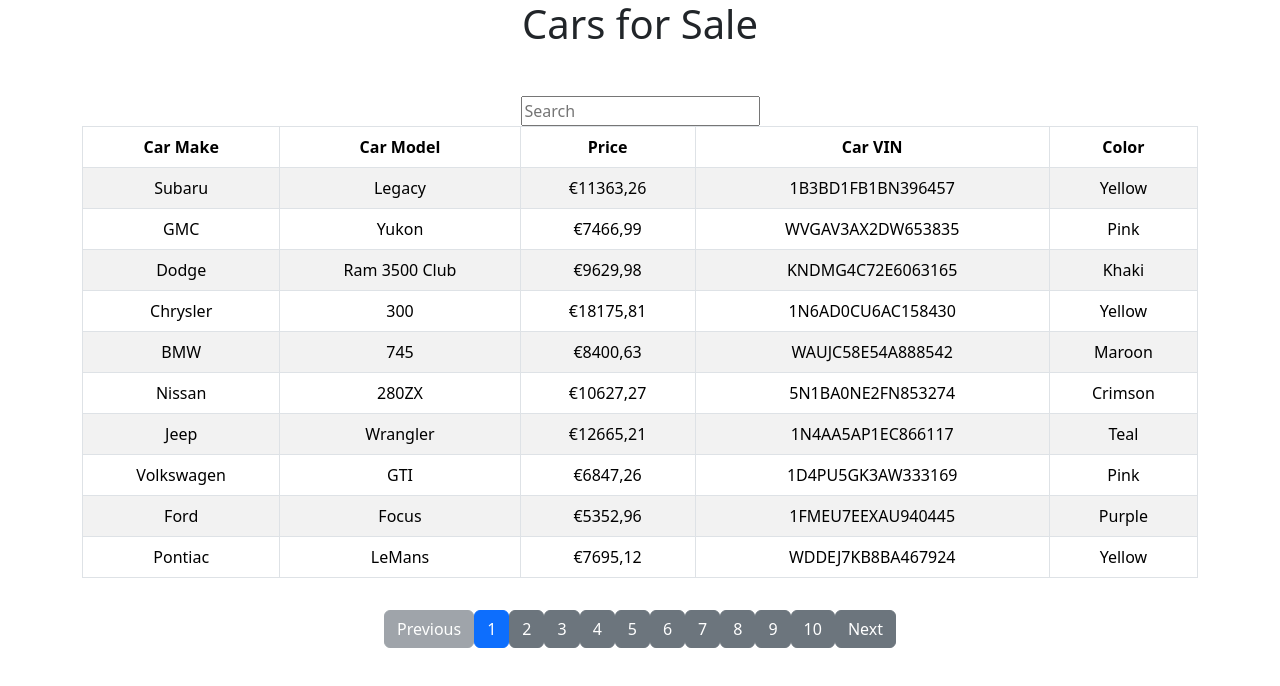
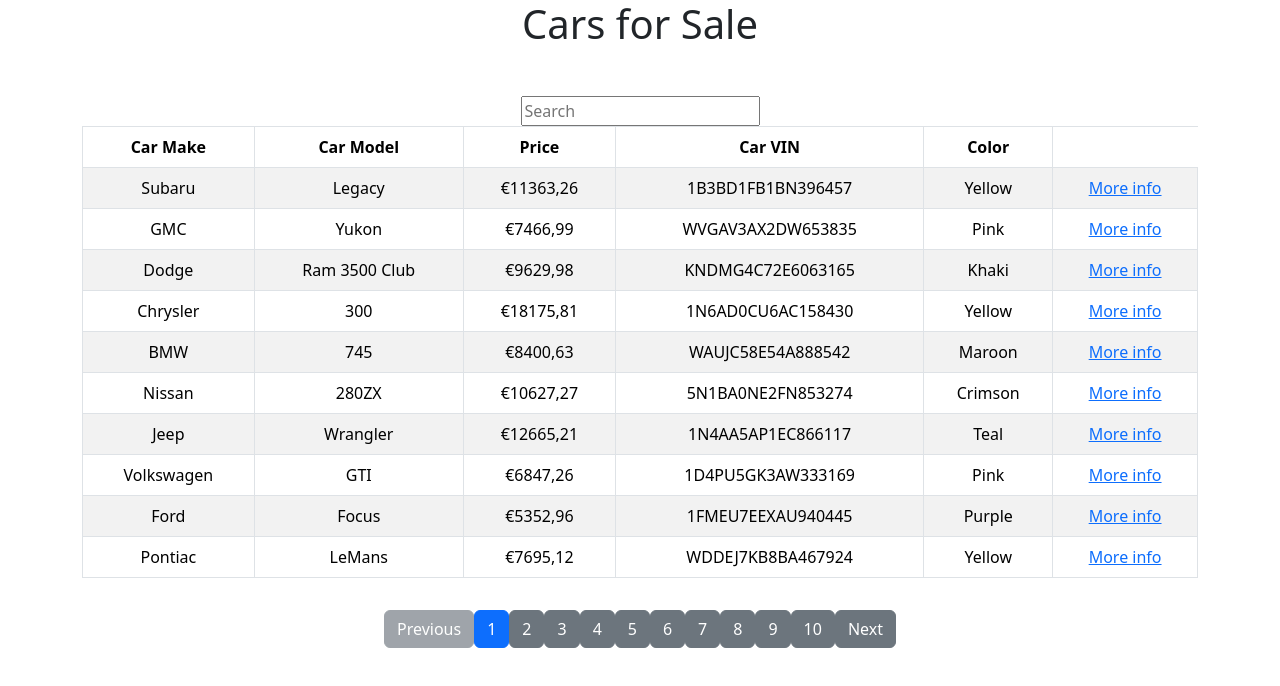
Before and after one commit to HerrKonrad/Scraping-Anti-Scraping-Techniques, a React (Create React App) app in the folder anti-scraping-website/: page / in a window 1280 px wide. Shown: the top 686 px of the page. Built offline with nearby package versions, Linux system fonts and the light colour scheme.

Commit message:
Honeypot pages

```diff
--- a/anti-scraping-website/src/App.js
+++ b/anti-scraping-website/src/App.js
@@ -9,6 +9,7 @@
 import ReCAPTCHA from "react-google-recaptcha";
 import axios from "axios";
 import { BrowserRouter, Routes, Route } from "react-router-dom";
+import HoneypotPage  from './honeypot';
 
 import MockCars from './MockCars';
 import React, { useState, useEffect } from 'react';
@@ -38,6 +39,7 @@
   const [isLying, setIsLying] = useState(false);
   const [filledHoneypot, setFilledHoneypot] = useState(false);
   const [ip, setIP] = useState("");
+
 
   const getIpAddress = async () => {
     if(process.env.REACT_APP_APPLY_FINGERPRINTING === 'true')
@@ -134,26 +136,44 @@
     <div className="App">
     <BrowserRouter>
       <Routes>
-        <Route path="/fake-page-1" element={<div>Ops... You're a bot!!!</div>} />
+        <Route path="/fake-page-1" element={<HoneypotPage />} />
         <Route path="/fake-page-2" element={<div>Ops... You're a bot!!!</div>} />
         <Route path="/fake-page-3" element={<div>Ops... You're a bot!!</div>} />
+        <Route path="/:carId" element={<div>Car Page</div>} />
+        <Route path="/" element={<HomePage
+          isBot={isBot}
+          isLying={isLying}
+          filledHoneypot={filledHoneypot}
+          onChange={onChange}
+          store={store}
+          cars={cars}
+        />} />
+
        </Routes>
       </BrowserRouter>
+    </div>
+  );
+}
+
+const HomePage = ({isBot, isLying, filledHoneypot, onChange, store, cars}) => {
+  return (
+    <div>
+      <div>
           <h1>Cars for Sale</h1>
-
-      {
-        process.env.REACT_APP_APPLY_CAPTCHA === 'true' && (isBot || isLying || filledHoneypot) ?
+             {process.env.REACT_APP_APPLY_CAPTCHA === 'true' && (isBot || isLying || filledHoneypot) ?
              <ReCAPTCHA
              sitekey={process.env.REACT_APP_RECAPTCHA_SITE_KEY}
              onChange={onChange}
            /> :
            <Provider store={store}>
            <MockCars cars={cars} />
-      </Provider>
-      }
-
+           </Provider>}
+          </div>
     </div>
   );
-}
+};
+
+
+
 
 export default App;
--- a/anti-scraping-website/src/MockCars.js
+++ b/anti-scraping-website/src/MockCars.js
@@ -91,13 +91,25 @@
         </tr>
         </thead>
         <tbody>
+
+        {process.env.REACT_APP_APPLY_HONEYPOT === 'true' && (
+  <tr key={0} style={{ display: 'none' }} onClick={() => window.location.href = '/fake-page-1'}>
+    <td><div><span></span></div></td>
+    <td><div><span></span></div></td>
+    <td><div><span></span></div></td>
+    <td><div><span></span></div></td>
+    <td><div><span></span></div></td>
+    <td><div><span><a href={'/fake-page-1'}>More info</a></span></div></td>
+  </tr>
+)}
         {currentCars.map((car, index) => (
           <tr key={index}>
-          <td>{car.car_make}</td>
-          <td>{car.car_model}</td>
-          <td>{car.car_price}</td>
-          <td>{car.car_vin}</td>
-          <td>{car.car_color}</td>
+            <td>{car.car_make}</td>
+            <td>{car.car_model}</td>
+            <td>{car.car_price}</td>
+            <td>{car.car_vin}</td>
+            <td>{car.car_color}</td>
+            <td><a href={'/' + index}>More info</a></td>
           </tr>
         ))}
         </tbody>
--- /dev/null
+++ b/anti-scraping-website/src/honeypot.js
@@ -0,0 +1,12 @@
+
+const HoneypotPage = () => {
+
+    localStorage.setItem('honeypot_filled', 'true')
+    console.log('Honeypot page visited')
+
+    return(
+    <div>Ops... You're a bot!!!</div>
+    )
+    }
+
+    export default HoneypotPage;
```
Also changed, not shown: 1 other file (tests, documents, lock files or other folders). Lines whose indentation alone changed are shown as unchanged.
